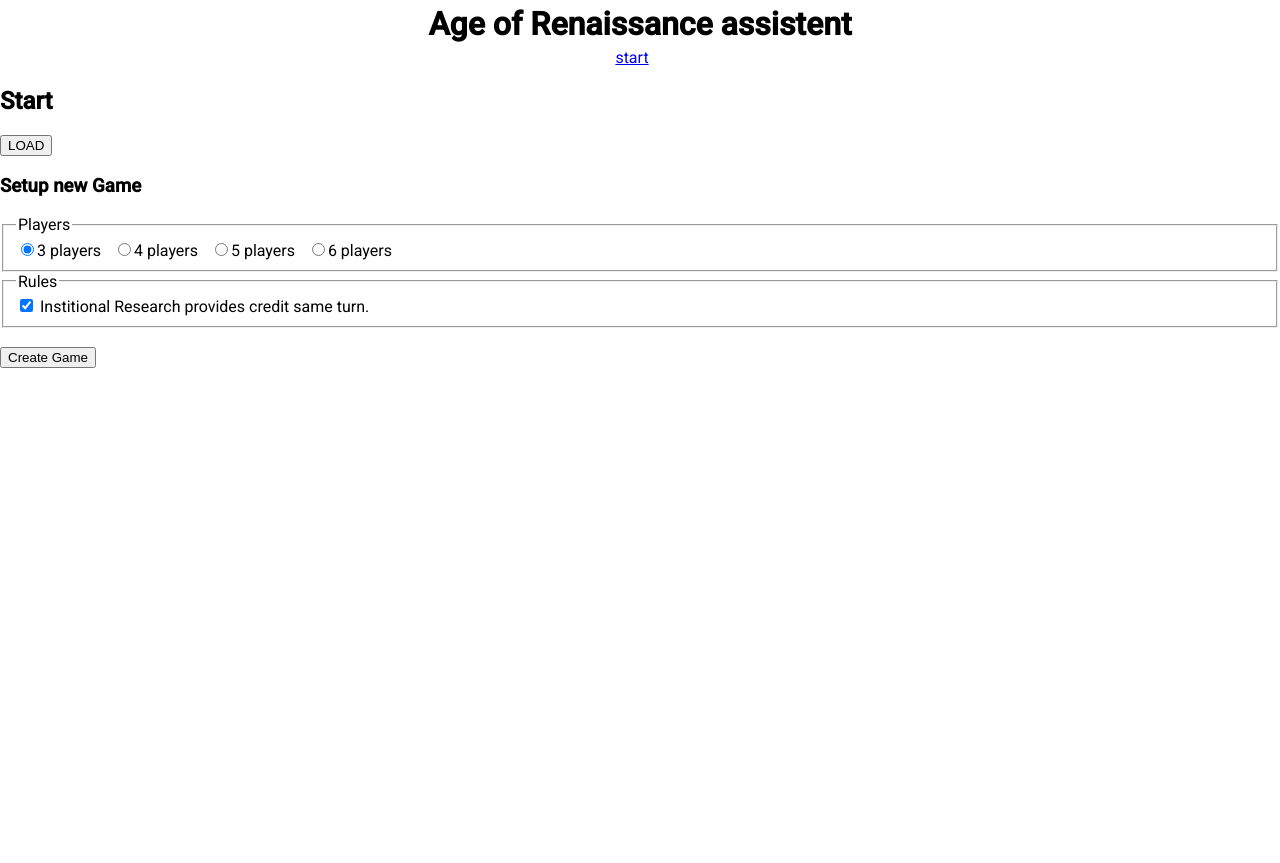
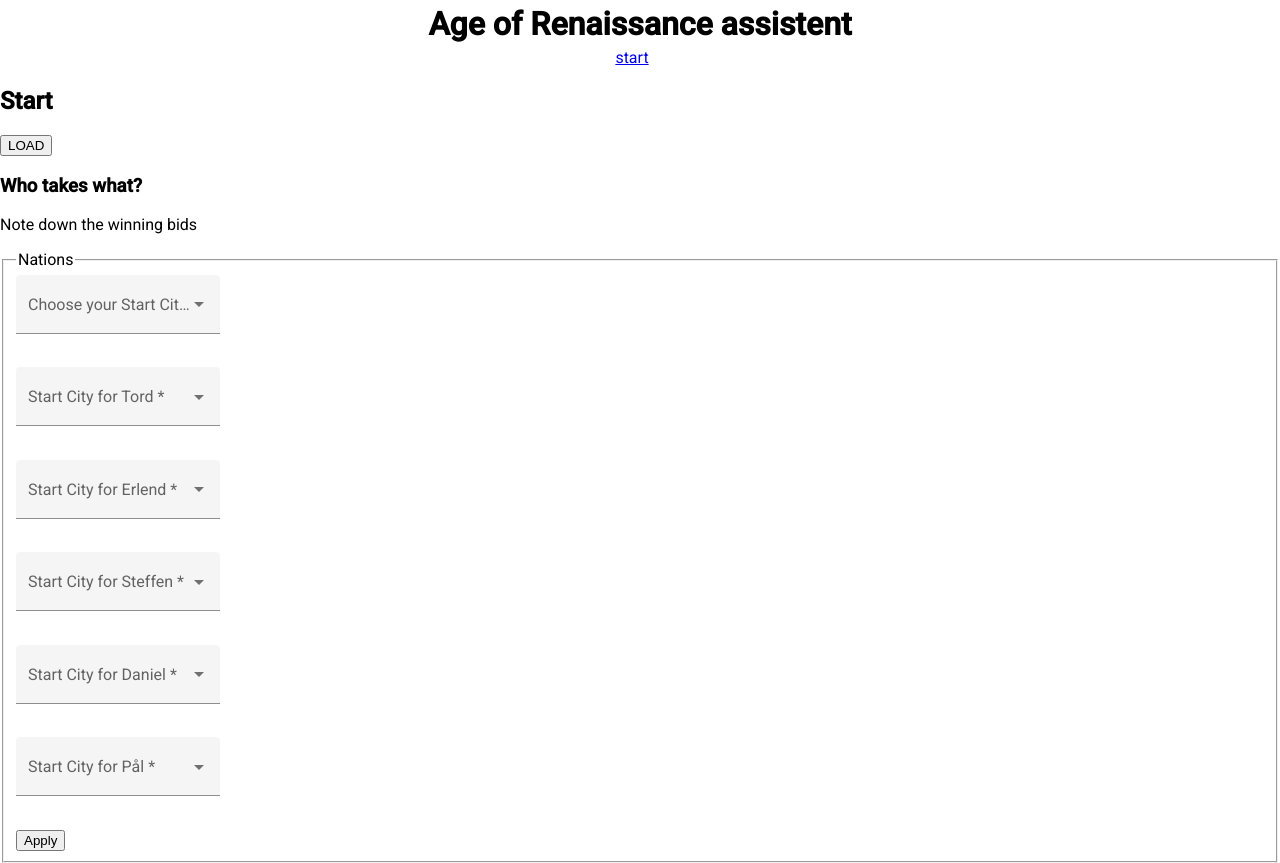
Before and after one commit to alkemann/aor, an Angular app: page /start in a window 1280 px wide. Before the commit the page ends 805 px from the top, so only its background shows below. Built offline with nearby package versions, Linux system fonts and the light colour scheme.

Commit message:
material nation selection

```diff
--- a/src/app/app.module.ts
+++ b/src/app/app.module.ts
@@ -22,6 +22,8 @@ import { CitiesComponent } from './ui/cities/cities.component';
 import { BrowserAnimationsModule } from '@angular/platform-browser/animations';
 
 import { MatCheckboxModule } from '@angular/material/checkbox';
+import { MatSelectModule } from '@angular/material/select';
+// import { MatChipsModule } from '@angular/material/chips';
 
 
 @NgModule({
@@ -48,6 +50,8 @@ import { MatCheckboxModule } from '@angular/material/checkbox';
     FormsModule,
     BrowserAnimationsModule,
     MatCheckboxModule,
+    // MatChipsModule,
+    MatSelectModule,
   ],
   providers: [],
   bootstrap: [AppComponent]
--- a/src/app/ui/start/devide/devide.component.html
+++ b/src/app/ui/start/devide/devide.component.html
@@ -3,21 +3,28 @@
 <form #f="ngForm" (submit)="submit(f)">
   <fieldset>
     <legend>Nations</legend>
+
     <div class="n">
-      <label>You
-        <select ngModel name="myNation" class="nation-select">
-          <option *ngFor="let nation of availableNations" value="{{nation}}" >{{nation}}</option>
-        </select>
-      </label>
+      <mat-form-field appearance="fill">
+        <mat-label>Choose your Start City</mat-label>
+        <mat-select required="true" empty="true" (selectionChange)="selectedFor($event, 'user')">
+          <mat-option *ngFor="let nation of allNations" value="{{nation}}" [disabled]="!availableNations.has(nation)" >{{nation}}</mat-option>
+          <mat-option style="color:#999"> -- </mat-option>
+        </mat-select>
+      </mat-form-field>
     </div>
 
     <div class="n" *ngFor="let key of playerKeys">
-      <label>{{playerNames[key]}}
-        <select ngModel [name]="'player-nation-'+key" class="nation-select">
-          <option *ngFor="let nation of availableNations" value="{{nation}}" >{{nation}}</option>
-        </select>
-      </label> &nbsp;
-      <input ngModel type="number" [name]="'player-bid-'+key" placeholder="Their bid?">
+
+      <!-- <input ngModel type="number" [name]="'player-bid-'+key" placeholder="Their bid?"> -->
+
+      <mat-form-field appearance="fill">
+        <mat-label>Start City for {{playerNames[key]}}</mat-label>
+        <mat-select required="true" empty="true" (selectionChange)="selectedFor($event, key)">
+          <mat-option *ngFor="let nation of allNations" value="{{nation}}" [disabled]="!availableNations.has(nation)" >{{nation}}</mat-option>
+          <mat-option style="color:#999"> -- </mat-option>
+        </mat-select>
+      </mat-form-field>
     </div>
 
     <input type="submit" value="Apply">
--- a/src/app/ui/start/devide/devide.component.ts
+++ b/src/app/ui/start/devide/devide.component.ts
@@ -1,9 +1,13 @@
 import { GameService } from 'src/app/services/game.service';
 import { PlayerService } from './../../../services/player.service';
 import { Component, EventEmitter, OnInit, Output } from '@angular/core';
-import { Player } from 'src/app/models/player';
 import { Nation } from 'src/app/enums/nation';
-import { NgForm } from '@angular/forms';
+import { FormControl, NgForm } from '@angular/forms';
+
+
+interface SelectArr {
+  [key: string]: string;
+}
 
 @Component({
   selector: 'ui-start-devide',
@@ -14,7 +18,10 @@ export class DevideComponent implements OnInit {
 
   @Output() done: EventEmitter<any> = new EventEmitter<any>();
 
-  public availableNations: string[];
+  public availableNations: Set<string>;
+  public allNations: string[];
+
+  disableSelect = new FormControl(false);
 
   public myNation: Nation;
   public otherNations: Nation[];
@@ -24,11 +31,14 @@ export class DevideComponent implements OnInit {
 
   constructor(
     private PlayerService: PlayerService,
-    private GameService: GameService
+    private GameService: GameService,
   ) { }
 
   public get playerKeys(): any { return this.pk; }
   public get playerNames(): string[] { return this.pn; }
+
+  private keys: string[] = ['user', '0', '1', '2'];
+  private selectedCity: SelectArr = {'user': '', '0': '', '1': ''};
 
   ngOnInit(): void {
     this.pk = Array.from(Array(this.GameService.numberOfPlayers()-1).keys())
@@ -39,13 +49,33 @@ export class DevideComponent implements OnInit {
       'Barcelona'
     ];
     const p:number = this.GameService.numberOfPlayers();
-    if (p >= 4) an.push('Paris');
-    if (p >= 5) an.push('London');
-    if (p >= 6) an.push('Hamburg');
-    this.availableNations = an;
+    if (p >= 4) {
+      an.push('Paris');
+      this.keys.push('2');
+      this.selectedCity['2'] = '';
+    }
+    if (p >= 5) {
+      an.push('London');
+      this.keys.push('3');
+      this.selectedCity['3'] = '';
+    }
+    if (p >= 6) {
+      an.push('Hamburg');
+      this.keys.push('4');
+      this.selectedCity['4'] = '';
+    }
+    this.allNations = an;
+    this.availableNations = new Set<string>(an);
   }
 
+
   public submit(form:NgForm): void {
+    console.log(this.selectedCity);
+    for (let i = 0; i < this.keys.length; i++) {
+      const element = this.keys[i];
+      if (this.selectedCity[i] === '') return;
+
+    }
     this.PlayerService.player.nation = form.value.myNation;
     this.PlayerService.player.cities = [this.PlayerService.player.nation];
     const players = this.PlayerService.others;
@@ -57,4 +87,20 @@ export class DevideComponent implements OnInit {
     this.done.emit();
   }
 
+  selectedFor($event: any, key: string): any {
+    this.selectedCity[key] = $event.value;
+    this.availableNations = new Set(this.allNations);
+    this.keys.forEach( k =>  {
+      if (this.selectedCity[k] != '') {
+        this.availableNations.delete(this.selectedCity[k])
+      }
+    });
+    return true;
+  }
+
+  // public drop(event: CdkDragDrop<string[]>): void {
+  //   console.log(event);
+  //   moveItemInArray(this.vegetables, event.previousIndex, event.currentIndex);
+  // }
+
 }
--- a/src/app/ui/start/start.component.ts
+++ b/src/app/ui/start/start.component.ts
@@ -26,7 +26,7 @@ export class StartComponent implements OnInit {
 
   ngOnInit(): void {
     if (environment.testSetup) {
-      // Promise.resolve().then(() => this.quickTestSetup());
+      Promise.resolve().then(() => this.quickTestSetup());
     }
 
   }
@@ -35,7 +35,7 @@ export class StartComponent implements OnInit {
 
     // create
     this.GameService.createGame({
-      count: "5",
+      count: "6",
       sameTurnResearch: true
     });
 
@@ -45,11 +45,13 @@ export class StartComponent implements OnInit {
     this.PlayerService.newOtherPlayer("Erlend");
     this.PlayerService.newOtherPlayer("Steffen");
     this.PlayerService.newOtherPlayer("Daniel");
+    this.PlayerService.newOtherPlayer("Pål");
 
     // bid
     const player = this.PlayerService.player;
     player.payForBid(4);
 
+    /*
     // devide
     this.PlayerService.player.nation = Nation.Paris;
     const players = this.PlayerService.others;
@@ -85,6 +87,8 @@ export class StartComponent implements OnInit {
 
     player.add("V");
     player.add("Z");
+    */
+    this.phase = 3;
   }
 
   public after(): void {
```
